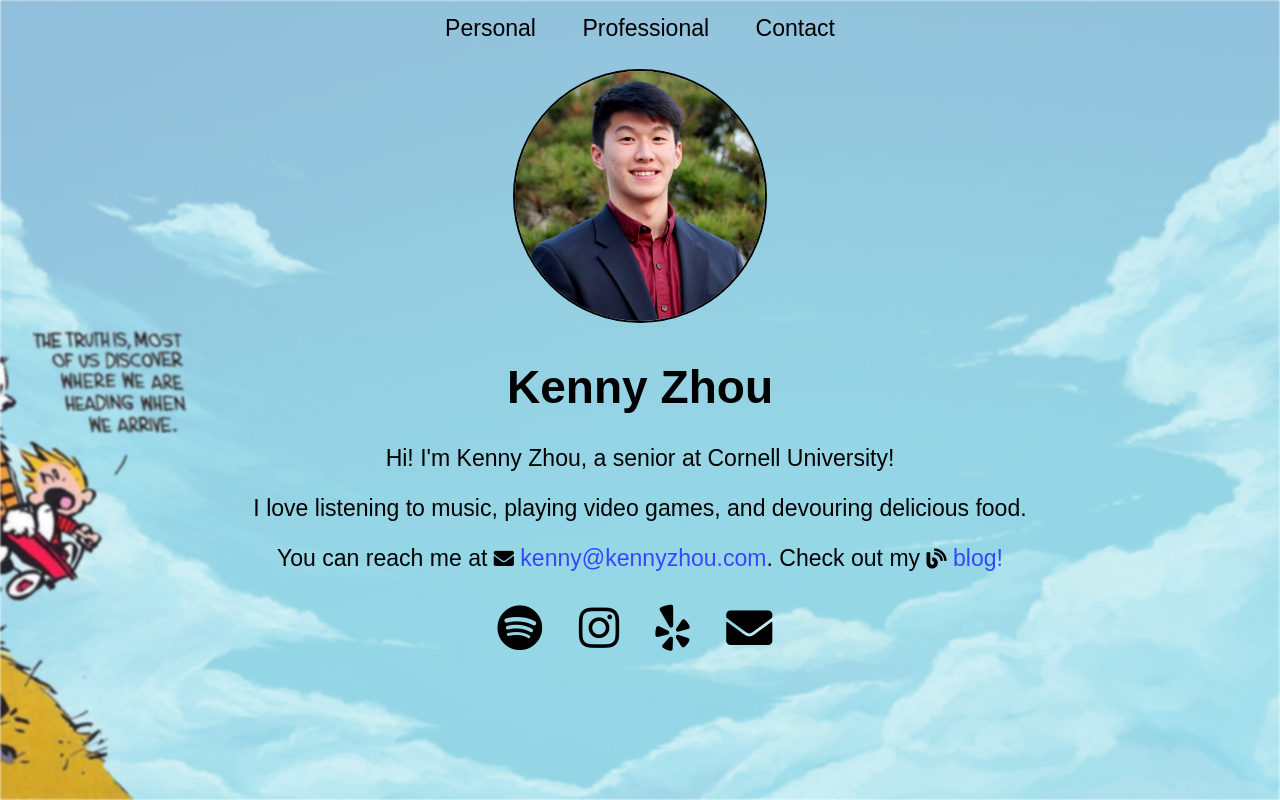
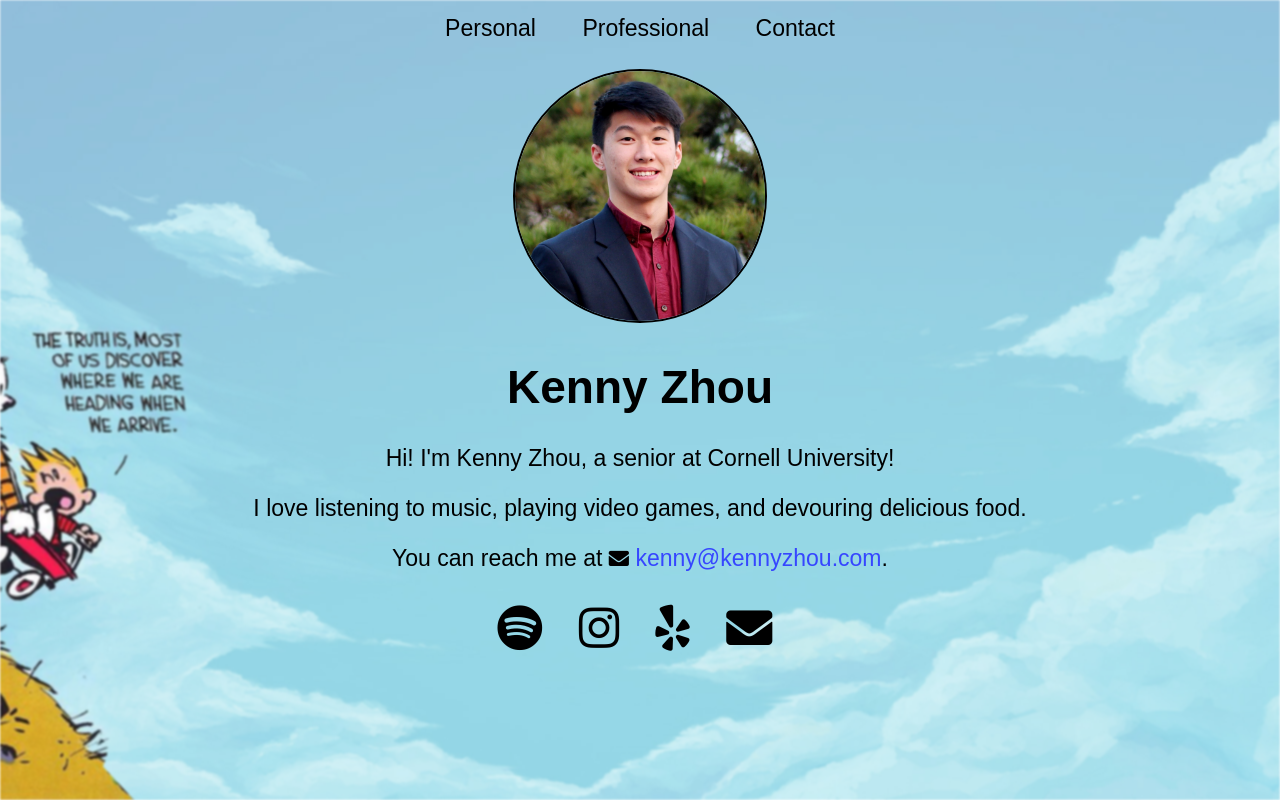
Before and after one commit to zhoukenny/zhoukenny.github.io, a plain HTML site: page index.html in a window 1280 px wide. Drawn offline with Linux system fonts and the light colour scheme.

Commit message:
Update index.html

```diff
--- a/index.html
+++ b/index.html
@@ -82,7 +82,7 @@
       <p>I love listening to music, playing video games, and devouring delicious food.</p>
       <p>
         You can reach me at <a href="mailto:kenny@kennyzhou.com"><i class="fas fa-envelope fa-sm"></i> kenny@kennyzhou.com</a>.
-        Check out my <a href="/blog"><i class="fas fa-blog fa-sm"></i> blog!</a>
+        <!-- Check out my <a href="/blog"><i class="fas fa-blog fa-sm"></i> blog!</a> -->
       </p>
     </div>
   </main>
```
